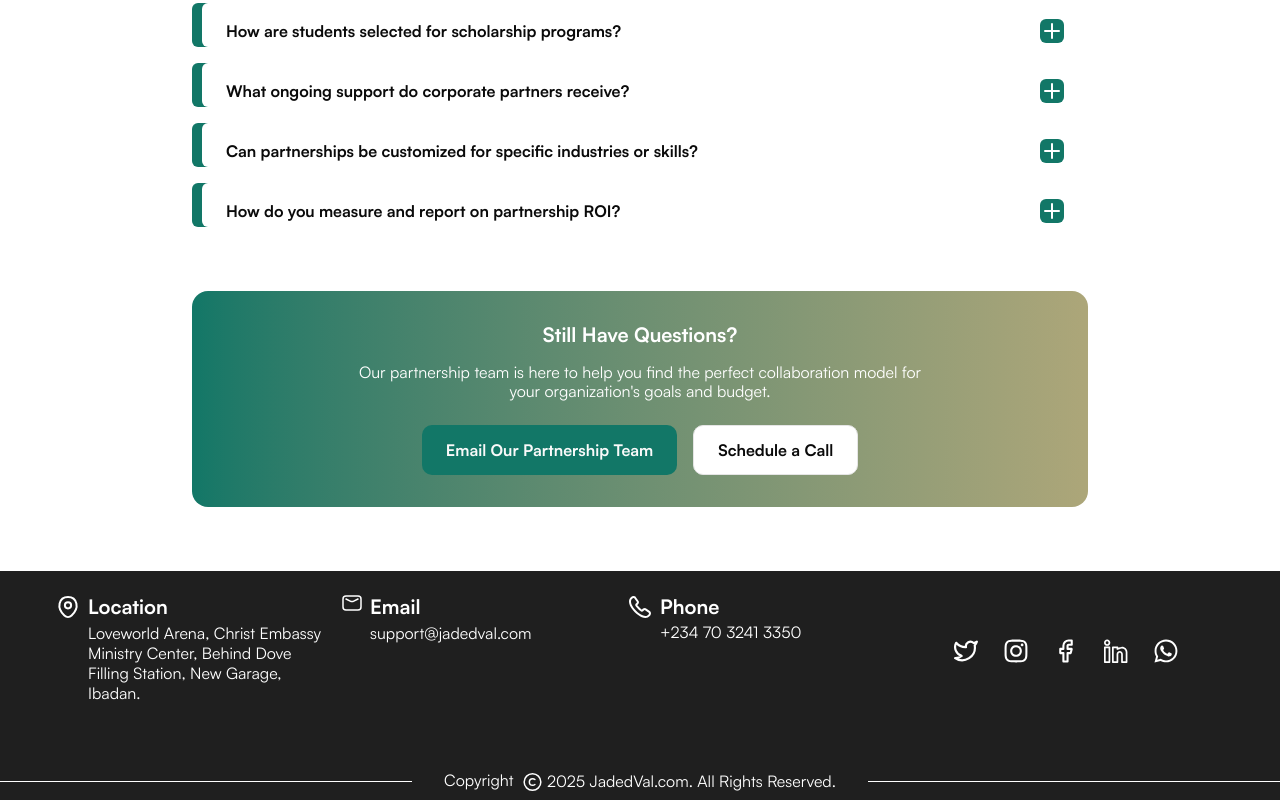
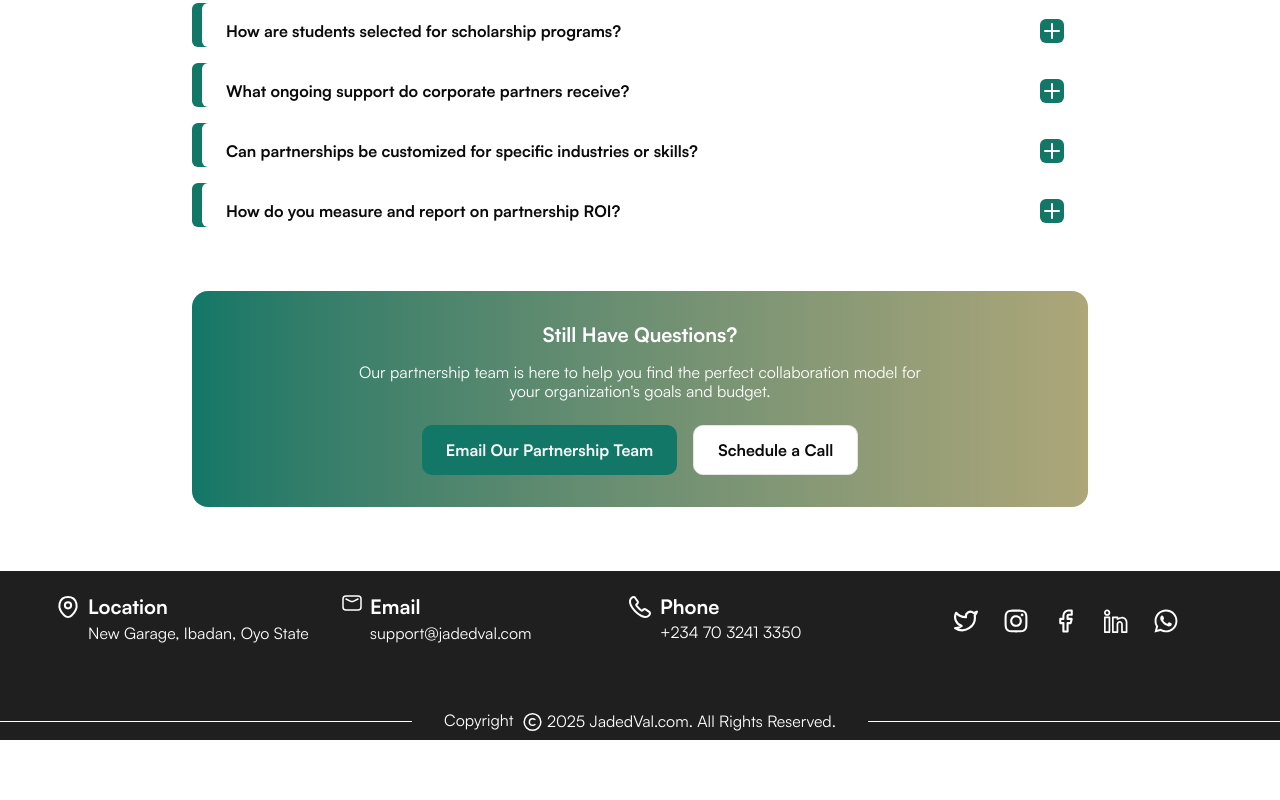
Before and after one commit to david-oj/jade_dval-redesign, a React (Vite) app: page /partnership in a window 1280 px wide. Shown: the part 5047-5847 px from the top of the page. After the commit the page ends 5787 px from the top, so only its background shows below. Built offline with nearby package versions, Linux system fonts and the light colour scheme; no server answers.

Commit message:
update footer address and countdown

```diff
--- a/src/components/CountDown.tsx
+++ b/src/components/CountDown.tsx
@@ -1,7 +1,7 @@
 import { useState, useEffect, useMemo, useCallback } from "react";
 import CircularProgressBar from "./CircularProgressBar";
 const CountDown = () => {
-  const EVENT_DATE_ISO = "2026-01-10T00:00:00";
+  const EVENT_DATE_ISO = "2026-02-01T00:00:00";
 
   const useCountdown = (targetMs: number) => {
     // calculate ms remaining,clamp ≥0
--- a/src/constants/index.ts
+++ b/src/constants/index.ts
@@ -215,7 +215,7 @@ export const footerItems: Footer = [
     icon: location,
     title: "Location",
     description:
-      "Loveworld Arena, Christ Embassy Ministry Center, Behind Dove Filling Station, New Garage, Ibadan.",
+      "New Garage, Ibadan, Oyo State",
   },
   {
     icon: mail,
```
